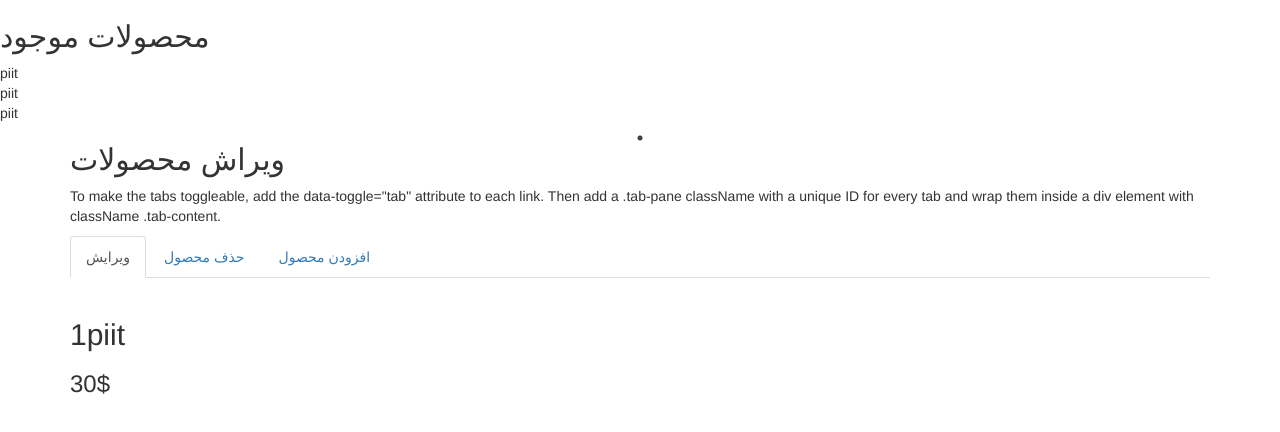
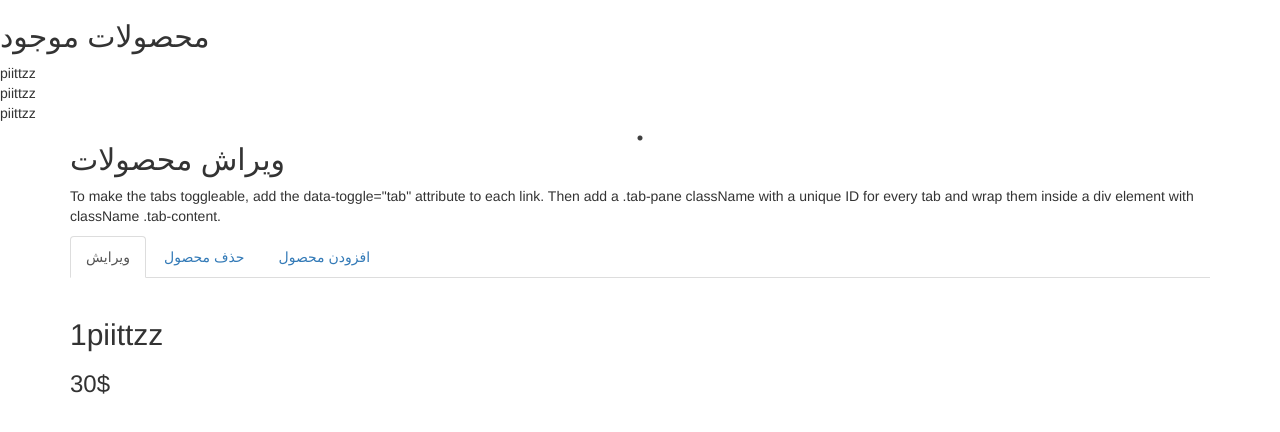
Before and after one commit to mansourehmah/react_training, a React (Create React App) app: page / in a window 1280 px wide. Shown: the top 432 px of the page. Built offline with nearby package versions, Linux system fonts and the light colour scheme; data requests are answered from the project's data file.

Commit message:
add updateData function in editItem component

```diff
--- a/api/db.json
+++ b/api/db.json
@@ -3,7 +3,7 @@
     {
       "id": 1,
       "image": "",
-      "title": "piit",
+      "title": "piittzz",
       "price": "30$"
     }
   ]
--- a/src/components/panel.jsx
+++ b/src/components/panel.jsx
@@ -1,4 +1,4 @@
-import React, { Component , Fragment } from 'react';
+import React, { Component, Fragment } from 'react';
 import ItemSlider from './panel/itemSlider'
 import EditItem from './panel/editItem'
 
@@ -10,6 +10,12 @@ class Panel extends Component {
         this.state = {
             foods: [],
         }
+    }
+
+    updateData = (val) => {
+        this.setState({
+            foods: val
+        })
     }
     componentDidMount() {
         axios.get('http://localhost:4000/foods')
@@ -39,7 +45,7 @@ class Panel extends Component {
 
                     <div className="tab-content">
                         <div id="edit" className="tab-pane fade in active">
-                            <EditItem foods={this.state.foods} />
+                            <EditItem foods={this.state.foods} updateData={this.updateData} />
                         </div>
                         <div id="delete" className="tab-pane fade">
                         </div>
--- a/src/components/panel/editItem.jsx
+++ b/src/components/panel/editItem.jsx
@@ -6,18 +6,18 @@ class EditItem extends Component {
         super()
         this.state = {
             popUp: false,
-            foodIndex : null
+            foodIndex: null
         }
     }
     setPopUp = (index) => {
-        this.setState({ popUp: !this.state.popUp , foodIndex : index})
+        this.setState({ popUp: !this.state.popUp, foodIndex: index })
     }
     render() {
         return (<Fragment>
             <div>
-                {this.props.foods.map((food , index )=> {
+                {this.props.foods.map((food, index) => {
                     return (
-                        <div key={'edit-' + food.id} onClick={()=>{this.setPopUp(index)}}>
+                        <div key={'edit-' + food.id} onClick={() => { this.setPopUp(index) }}>
                             <img src="" alt="" />
                             <h2>
                                 {food.id}
@@ -26,7 +26,7 @@ class EditItem extends Component {
                         </div>
                     )
                 })}
-                {this.state.popUp === false ? '' : <PopUp foodIndex={this.state.foodIndex} foods={this.props.foods} />}
+                {this.state.popUp === false ? '' : <PopUp foodIndex={this.state.foodIndex} foods={this.props.foods} updateData={this.props.updateData} />}
             </div>
         </Fragment>);
     }
--- a/src/components/panel/editItem/popUp.jsx
+++ b/src/components/panel/editItem/popUp.jsx
@@ -35,6 +35,10 @@ class PopUp extends Component {
     submite = () => {
         axios.put(`http://localhost:4000/foods/${this.state.food.id}`, this.state.food)
             .then(res => console.log(res.data));
+        let foods = this.props.foods
+        foods[this.props.foodIndex] = this.state.food
+        console.log(foods)
+        this.props.updateData(foods)
     }
     render() {
         return (<div>
```
